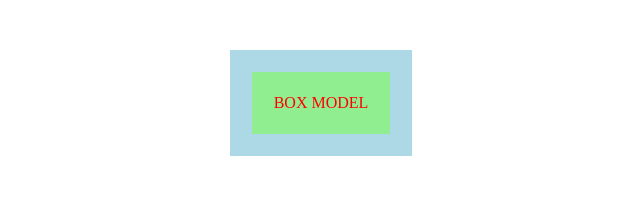
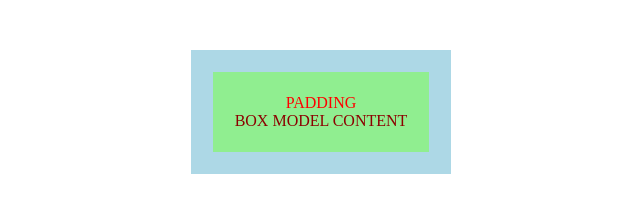
Before and after one commit to rajatrao777/BoxModel, a plain HTML site: page index.html in a window 1280 px wide. Shown: the whole page, without its empty margins (319-959 px from the left). Drawn offline with Linux system fonts and the light colour scheme.

Commit message:
padding changes

```diff
--- a/boxmodel.css
+++ b/boxmodel.css
@@ -29,3 +29,6 @@
     margin-top: 50px;
     text-align: center;
 }
+.d{
+    color:darkred;
+}
--- a/index.html
+++ b/index.html
@@ -4,13 +4,14 @@
 <head>
     <meta charset="utf-8">
     <title>BOX MODEL</title>
-    <link href="boxmodel.css" rel="stylesheet" type="text/css"/>
+    <link href="boxmodel.css" rel="stylesheet" type="text/css" />
 </head>
 
 <body>
     <div class="a">
         <div class="b">
-            <p class="c">BOX MODEL</p>
+            <p class="c">PADDING<br><span class="d">BOX MODEL CONTENT</span></p>
+
         </div>
     </div>
 
```
